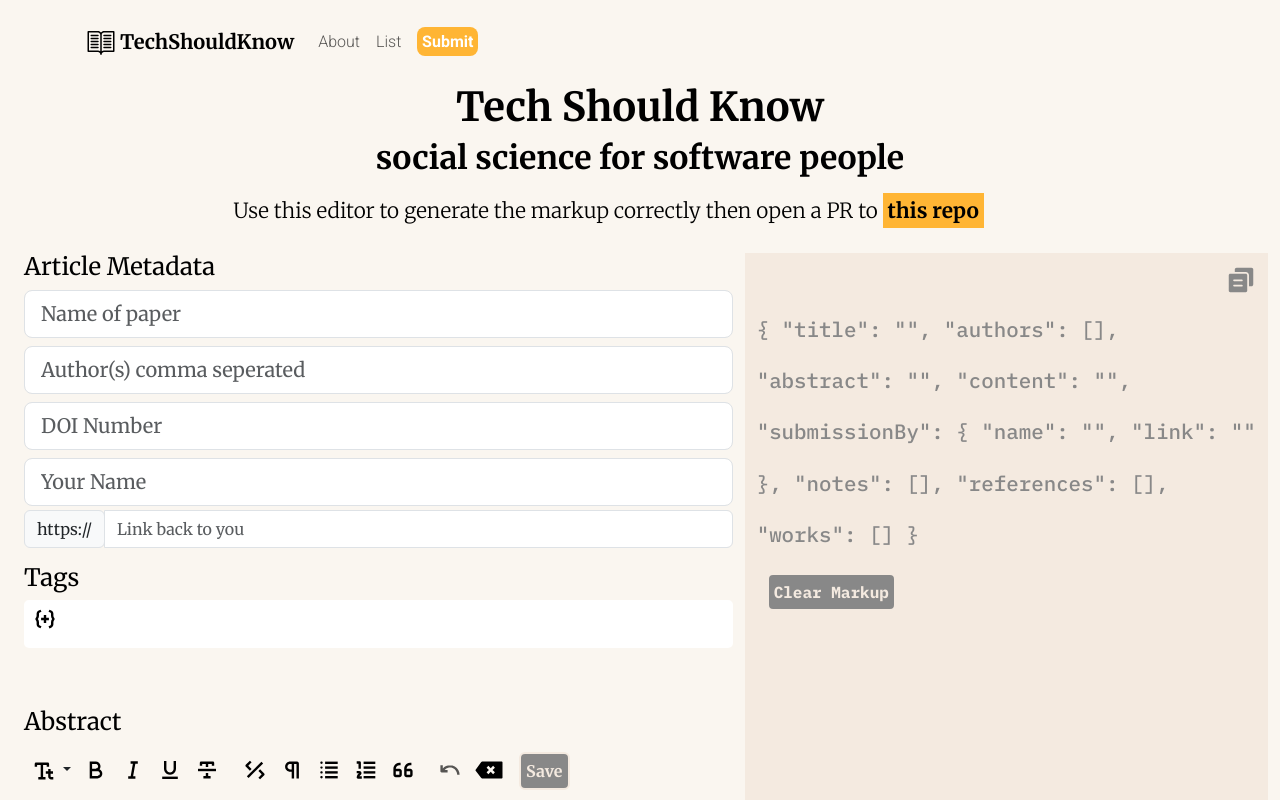
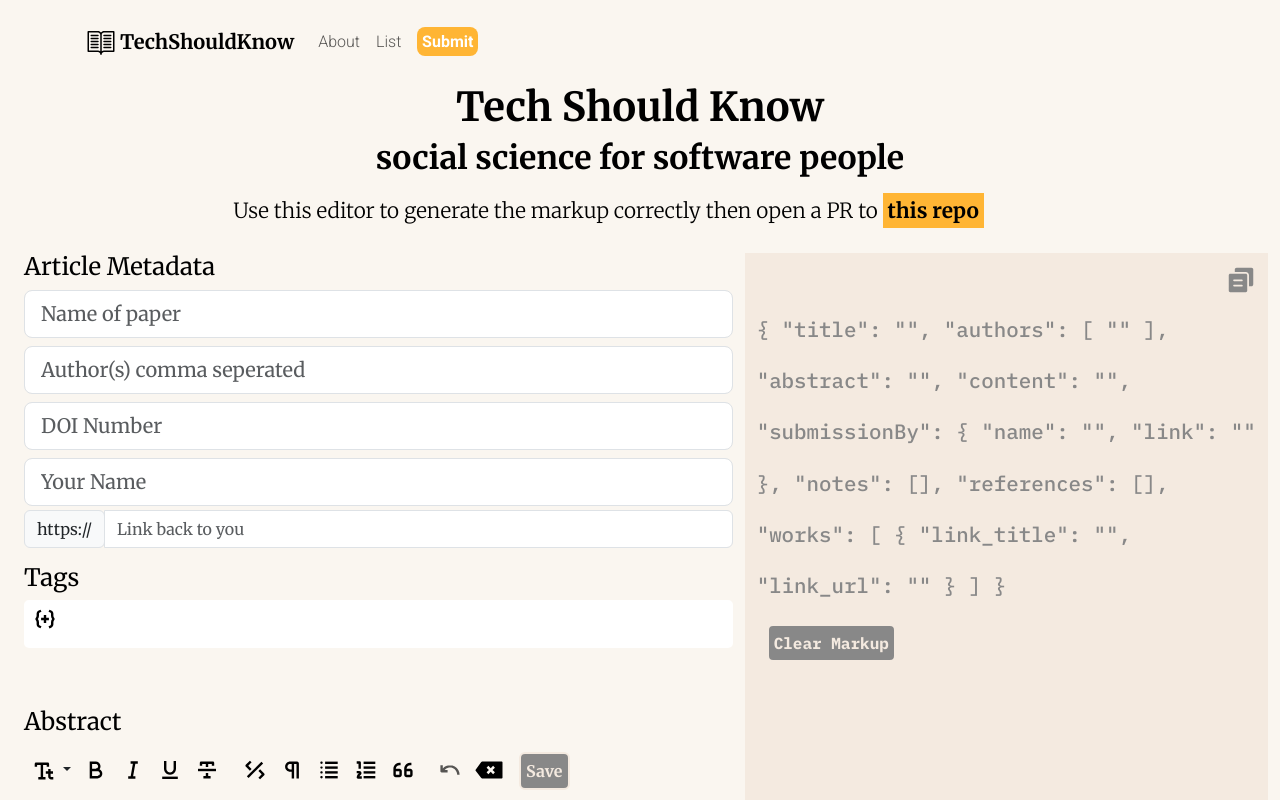
Before and after one commit to mbellotti/tech-should-know, a React (Create React App) app: page /submit in a window 1280 px wide. Shown: the top 800 px of the page. Built offline with nearby package versions, Linux system fonts and the light colour scheme.

Commit message:
bug with markup rendering

```diff
--- a/src/components/Submit/Submit.js
+++ b/src/components/Submit/Submit.js
@@ -7,6 +7,7 @@ import { CopyIcon } from '../Icons.js';
 import { Submission } from './components/Form.js';
 import { EditorModal } from './components/Notes/Upsert.js';
 import { ClearForm } from './utils/form.js';
+import { valueToMarkup } from './utils/form.js';
 
 export function Submit(){
     const value = useRef(JSON.parse(localStorage.getItem('tsk-value')) ||  {"paperName":"",
@@ -21,15 +22,7 @@ export function Submit(){
     "links":[{link_title: '', link_url: ''}]
   });
 
-  const markup = useRef({"title":"",
-    "authors":[],
-    "abstract":"",
-    "content":"",
-    "submissionBy":{"name":"","link":""},
-    "notes":[],      //{"text":"",id:0}
-    "references":[], //{"cite":"","doi":""}
-    "works":[]       //{"title":"","link":""}
-  });
+    const markup = useRef(valueToMarkup(value.current));
 
     const txt = JSON.stringify(markup.current, null, 2)
 
--- a/src/components/Submit/components/Links.js
+++ b/src/components/Submit/components/Links.js
@@ -15,7 +15,7 @@ export const Links = ({value, markup}) => {
         data[index][event.target.name] = event.target.value;
         setInputFields(data);
         value.links = data
-        updateMarkup(value, markup)
+        updateMarkup(value.current, markup.current)
      }
 
     const addLink = (e) => {
@@ -23,7 +23,7 @@ export const Links = ({value, markup}) => {
         let newfield = { link_title: '', link_url: '' }
         let data = [...inputFields, newfield]
         value.links = data
-        updateMarkup(value, markup)
+        updateMarkup(value.current, markup.current)
         setInputFields(data)
     }
 
@@ -31,7 +31,7 @@ export const Links = ({value, markup}) => {
         let data = [...inputFields];
         data.splice(index, 1)
         value.links = data
-        updateMarkup(value, markup)
+        updateMarkup(value.current, markup.current)
         setInputFields(data)
     }
 
--- a/src/components/Submit/components/Metadata.js
+++ b/src/components/Submit/components/Metadata.js
@@ -6,23 +6,23 @@ export function ArticleMetaData({value, markup}){
         switch (event.target.id){
             case "paperName":
                 value.current.paperName = event.target.value
-                updateMarkup(value.current, markup)
+                updateMarkup(value.current, markup.current)
                 return
             case "paperAuthor":
                 value.current.paperAuthor = event.target.value
-                updateMarkup(value.current, markup)
+                updateMarkup(value.current, markup.current)
                 return
             case "submitName":
                 value.current.submitName = event.target.value
-                updateMarkup(value.current, markup)
+                updateMarkup(value.current, markup.current)
                 return
             case "submitLink":
                 value.current.submitLink = event.target.value
-                updateMarkup(value.current, markup)
+                updateMarkup(value.current, markup.current)
                 return
             case "doi":
                 value.current.doi = event.target.value
-                getReferences(value.current, markup)
+                getReferences(value.current, markup.current)
                 return
         }
       };
--- a/src/components/Submit/components/Notes/Upsert.js
+++ b/src/components/Submit/components/Notes/Upsert.js
@@ -53,7 +53,7 @@ export function EditorModal({value, markup}){
       </div>
       <div class="modal-footer">
         <button type="button" class="btn btn-secondary" data-dismiss="modal" onClick={closeModal}>Cancel</button>
-        <button type="button" class="btn btn-primary" onClick={(e) => {submitNote(value.current ,markup)}}>Save</button>
+        <button type="button" class="btn btn-primary" onClick={(e) => {submitNote(value.current ,markup.current)}}>Save</button>
       </div>
     </div>
   </div>
--- a/src/components/Submit/components/Tags.js
+++ b/src/components/Submit/components/Tags.js
@@ -20,7 +20,7 @@ export const Tags = ({value, markup}) =>{
     const removeTag = (tag, tags) => {
       tags = tags.filter(item => item !== tag);
       value.current.tags = tags
-      updateMarkup(value.current, markup)
+      updateMarkup(value.current, markup.current)
       forceUpdate();
     };
 
@@ -31,7 +31,7 @@ export const Tags = ({value, markup}) =>{
       }
       tags = [...tags, ...splitTags(tag)];
       value.current.tags = tags
-      updateMarkup(value.current, markup)
+      updateMarkup(value.current, markup.current)
       setEditing(false);
     },[tags, setEditing]);
 
--- a/src/components/Submit/utils/form.js
+++ b/src/components/Submit/utils/form.js
@@ -6,10 +6,8 @@ export function useForceUpdate() {
   return forceUpdate;
 }
 
-export const updateMarkup = function(value, markup){
-    localStorage.setItem('tsk-value', JSON.stringify(value));
-
-    let newMarkup = {"title":value.paperName,
+export const valueToMarkup = function(value){
+    return {"title":value.paperName,
         "authors": splitAuthors(value.paperAuthor),
         "abstract":value.abstract,
         "content":value.article,
@@ -19,8 +17,12 @@ export const updateMarkup = function(value, markup){
         "works":value.links,       //{"title":"","link":""}
         "tags":value.tags
     }
-    markup.current = newMarkup
-    const txt = JSON.stringify(markup.current, null, 2)
+}
+
+export const updateMarkup = function(value, markup){
+    localStorage.setItem('tsk-value', JSON.stringify(value));
+    markup = valueToMarkup(value)
+    const txt = JSON.stringify(markup, null, 2)
     document.getElementById("dispalyMarkup").innerText = txt
 }
 
@@ -34,7 +36,7 @@ export const updateValuesFromEditor = function (editor, key, value, markup){
                 // Prose Mirror renderHTML is reseting note ids. So we're going to bypass it here.
                 value.current.article = document.getElementById("noteArea").children[0].children[0].innerHTML
         }
-        updateMarkup(value.current, markup)
+        updateMarkup(value.current, markup.current)
     }
 
 export function ClearForm(){
```
